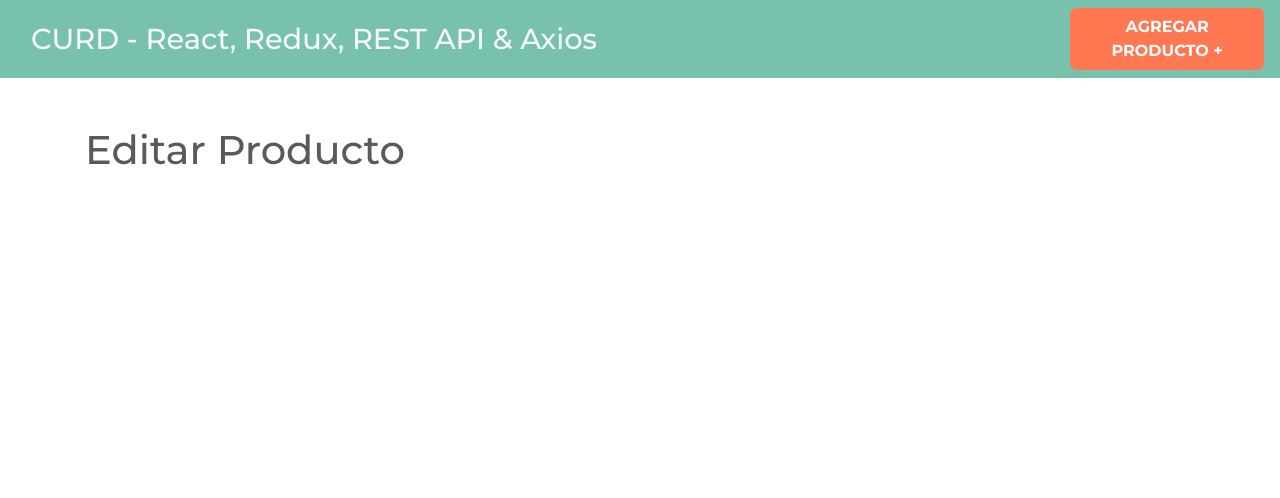
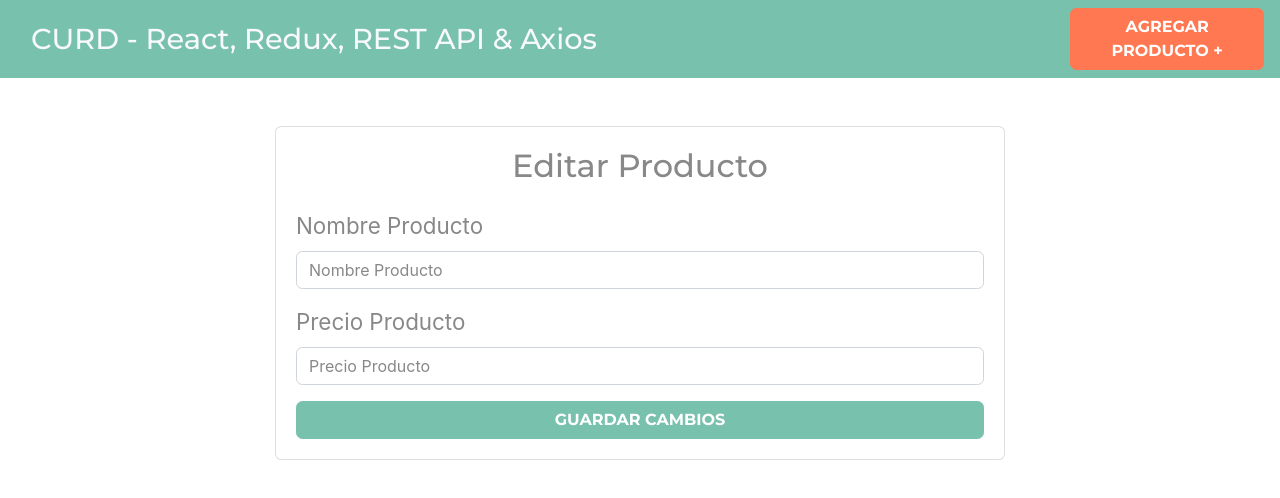
Before and after one commit to SkinnyA/CRUDRedux, a React (Create React App) app: page /productos/editar/1 in a window 1280 px wide. Shown: the top 498 px of the page. Built offline with nearby package versions, Linux system fonts and the light colour scheme.

Commit message:
Creating editing and listing of products

```diff
--- a/src/components/EditarProducto.js
+++ b/src/components/EditarProducto.js
@@ -2,7 +2,43 @@
 
 const EditarProducto = () => {
     return (
-        <h1>Editar Producto</h1>
+        <div className="row justify-content-center">
+            <div className="col-md-8">
+                <div className="card">
+                    <div className="card-body">
+                        <h2 className="text-center mb-4 font-weigth-bold">
+                            Editar Producto
+                        </h2>
+
+                        <form>
+                            <div className="form-group">
+                                <label>Nombre Producto</label>
+                                <input
+                                    type="text"
+                                    className="form-control"
+                                    placeholder="Nombre Producto"
+                                    name="nombre"
+                                />
+                            </div>
+                            <div className="form-group">
+                                <label>Precio Producto</label>
+                                <input
+                                    type="number"
+                                    className="form-control"
+                                    placeholder="Precio Producto"
+                                    name="precio"
+                                />
+                            </div>
+
+                            <button
+                                type="submit"
+                                className="btn btn-primary font-weight-bold text-uppercase d-block w-100"
+                            >Guardar Cambios</button>
+                        </form>
+                    </div>
+                </div>
+            </div>
+        </div>
     );
 }
 
--- a/src/components/Productos.js
+++ b/src/components/Productos.js
@@ -1,8 +1,22 @@
-import React from 'react';
+import React, {Fragment} from 'react';
 
 const Productos = () => {
     return (
-        <h1>Productos</h1>
+        <Fragment>
+            <h2 className="text-center my-5">Listado de Productos</h2>
+            <table className="table table-stripped">
+                <thead className="bg-primary table-dark">
+                    <tr>
+                        <th scope="col">Nombre</th>
+                        <th scope="col">Precio</th>
+                        <th scope="col">Acciones</th>
+                    </tr>
+                </thead>
+                <tbody>
+
+                </tbody>
+            </table>
+        </Fragment>
     );
 }
 
```
